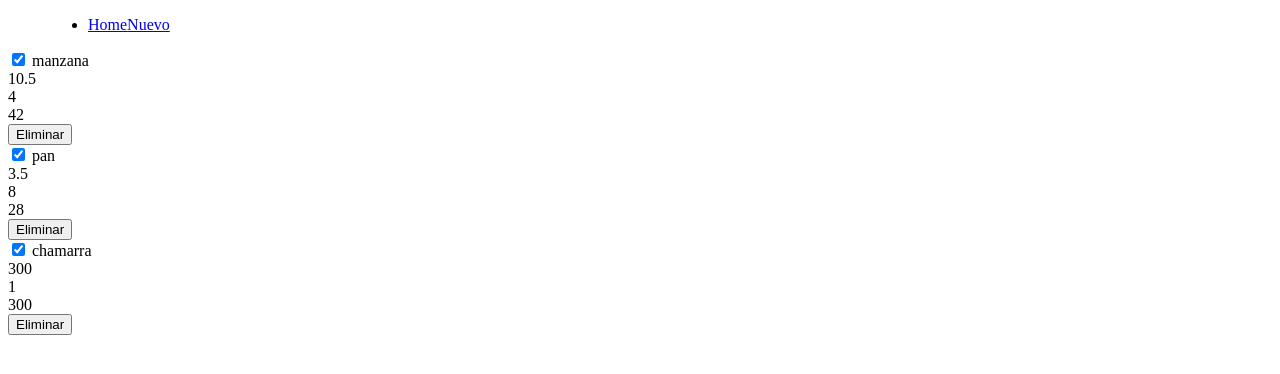
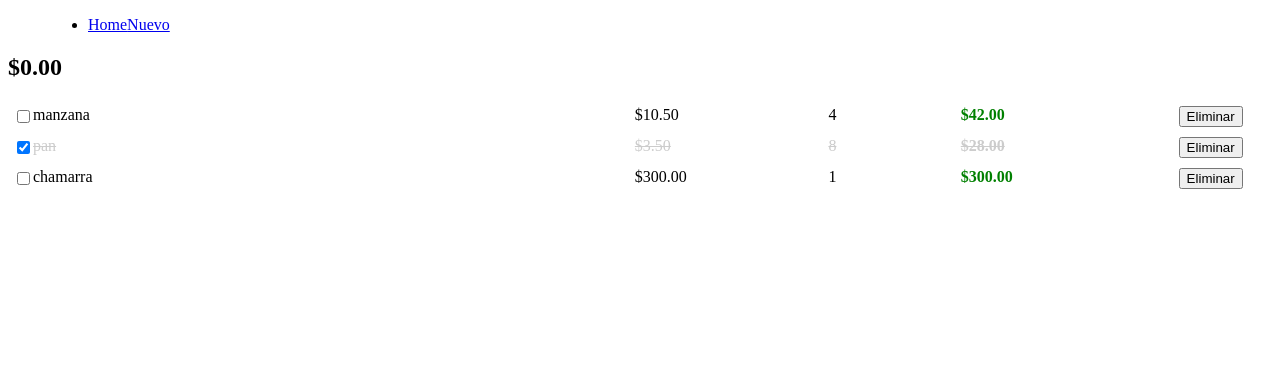
Before and after one commit to lucasnehuen/practicas, an Angular app: page / in a window 1280 px wide. Shown: the top 374 px of the page. Built offline with nearby package versions, Linux system fonts and the light colour scheme.

Commit message:
le agregue colores a los precios, hice funcional el boton borrar y cree el componente total

```diff
--- a/src/app/app.component.html
+++ b/src/app/app.component.html
@@ -1,5 +1,6 @@
 <div>
   <app-header></app-header>
+
   <app-items></app-items>
 
 </div>
--- a/src/app/app.module.ts
+++ b/src/app/app.module.ts
@@ -6,13 +6,15 @@ import { AppComponent } from './app.component';
 import { HeaderComponent } from './components/header/header.component';
 import { ItemsComponent } from './components/items/items.component';
 import { ItemComponent } from './components/item/item.component';
+import { TotalComponent } from './components/total/total.component';
 
 @NgModule({
   declarations: [
     AppComponent,
     HeaderComponent,
     ItemsComponent,
-    ItemComponent
+    ItemComponent,
+    TotalComponent
   ],
   imports: [
     BrowserModule,
--- a/src/app/components/item/item.component.css
+++ b/src/app/components/item/item.component.css
@@ -0,0 +1,48 @@
+.row{
+    display:  flex;
+    box-sizing: border-box;
+}
+
+.completed{
+    color: #ccc;
+    text-decoration: line-through;
+}
+
+.completed .total{
+    color: #ccc;
+}
+
+div{
+    padding: 5px 0;
+}
+
+.title{
+    display: flex;
+    width: 50%;
+    padding: 0 5px;
+
+}
+
+.price{
+    width: 15%;
+    padding: 0 5px;
+}
+
+.quantity{
+    width: 10%;
+    padding: 0 5px;
+}
+
+.total{
+    width: 15%;
+    font-weight: bolder;
+    color: green;
+    padding: 0 5px;
+}
+
+.actions{
+    width: 10%;
+    text-align: center;
+    box-sizing: border-box;
+    padding: 0 5px;
+}
--- a/src/app/components/item/item.component.html
+++ b/src/app/components/item/item.component.html
@@ -1,23 +1,23 @@
-<div>
-    <div>
-        <input type="checkbox" checked="checked">
-        {{ item.title }}
+<div class="row" [ngClass]="{'completed': item.completed}">
+    <div class="title">
+        <input type="checkbox" [checked]="item.completed" (change)="onToggle(item)">
+        {{ item.title}}
     </div>
 
-    <div>
-        {{ item.price }}
+    <div class="price">
+        {{ item.price | currency }}
     </div>
 
-    <div>
+    <div class="quantity">
         {{ item.quantity }}
     </div>
 
-    <div>
-        {{ item.price * item.quantity }}
+    <div class="total">
+        {{ (item.price * item.quantity) | currency}}
     </div>
 
-    <div>
-        <button>Eliminar</button>
+    <div class="actions">
+        <button (click)="onDelete(item)">Eliminar</button>
     </div>
 
 </div>
--- a/src/app/components/item/item.component.ts
+++ b/src/app/components/item/item.component.ts
@@ -1,4 +1,4 @@
-import { Component, Input, OnInit } from '@angular/core';
+import { Component, EventEmitter, Input, OnInit, Output } from '@angular/core';
 import { Item } from 'src/app/models/item';
 
 @Component({
@@ -9,10 +9,20 @@ import { Item } from 'src/app/models/item';
 export class ItemComponent implements OnInit  {
 
 @Input() item: Item = new Item();
+@Output() deleteItem: EventEmitter<Item> = new EventEmitter();
+
 constructor() { }
 
 
 ngOnInit(): void {
   }
 
+  onDelete(item: Item){
+    this.deleteItem.emit(item);
+  }
+
+onToggle(item: Item){
+  item.completed = !item.completed;
 }
+
+}
--- a/src/app/components/items/items.component.html
+++ b/src/app/components/items/items.component.html
@@ -1,5 +1,8 @@
 <div>
-
-    <app-item *ngFor="let item of items"[item]="item"></app-item>
+    <app-total>mensaje ="total por pagar: " total="5000"</app-total>
+    <app-item
+     *ngFor="let item of items"[item]="item"
+        [item]="item"
+        (deleteItem)="deleteItem($event)"></app-item>
 
 </div>
--- a/src/app/components/items/items.component.ts
+++ b/src/app/components/items/items.component.ts
@@ -9,7 +9,7 @@ import { Item } from '../../models/item';
 export class ItemsComponent implements OnInit{
 
   items:Item[] = [];
-
+  total:number = 0;
   constructor() { }
 
   ngOnInit(): void {
@@ -38,4 +38,16 @@ export class ItemsComponent implements OnInit{
     ];
   }
 
+
+  deleteItem(item: Item){
+  this.items = this.items.filter(x=>x.id != item.id);
+  }
+
+getTotal(){
+  this.total = this.items
+              .filter(item => !item.completed)
+              .map(item => item.quantity * item.price)
+              .reduce ((acc, item)=> acc += item,0);
 }
+
+}
--- /dev/null
+++ b/src/app/components/total/total.component.html
@@ -0,0 +1,4 @@
+<div class="container">
+    <span>{{mensaje}}</span>
+    <h2>{{total | currency}}</h2>
+</div>
--- /dev/null
+++ b/src/app/components/total/total.component.ts
@@ -0,0 +1,20 @@
+import { Component, Input, OnInit } from '@angular/core';
+
+@Component({
+  selector: 'app-total',
+  templateUrl: './total.component.html',
+  styleUrls: ['./total.component.css']
+})
+export class TotalComponent implements OnInit{
+
+@Input() total:number = 0;
+@Input () mensaje :string = '';
+
+
+constructor() { }
+
+ngOnInit(): void {
+
+  }
+
+}
```
Also changed, not shown: src/app/components/total/total.component.css (added).
